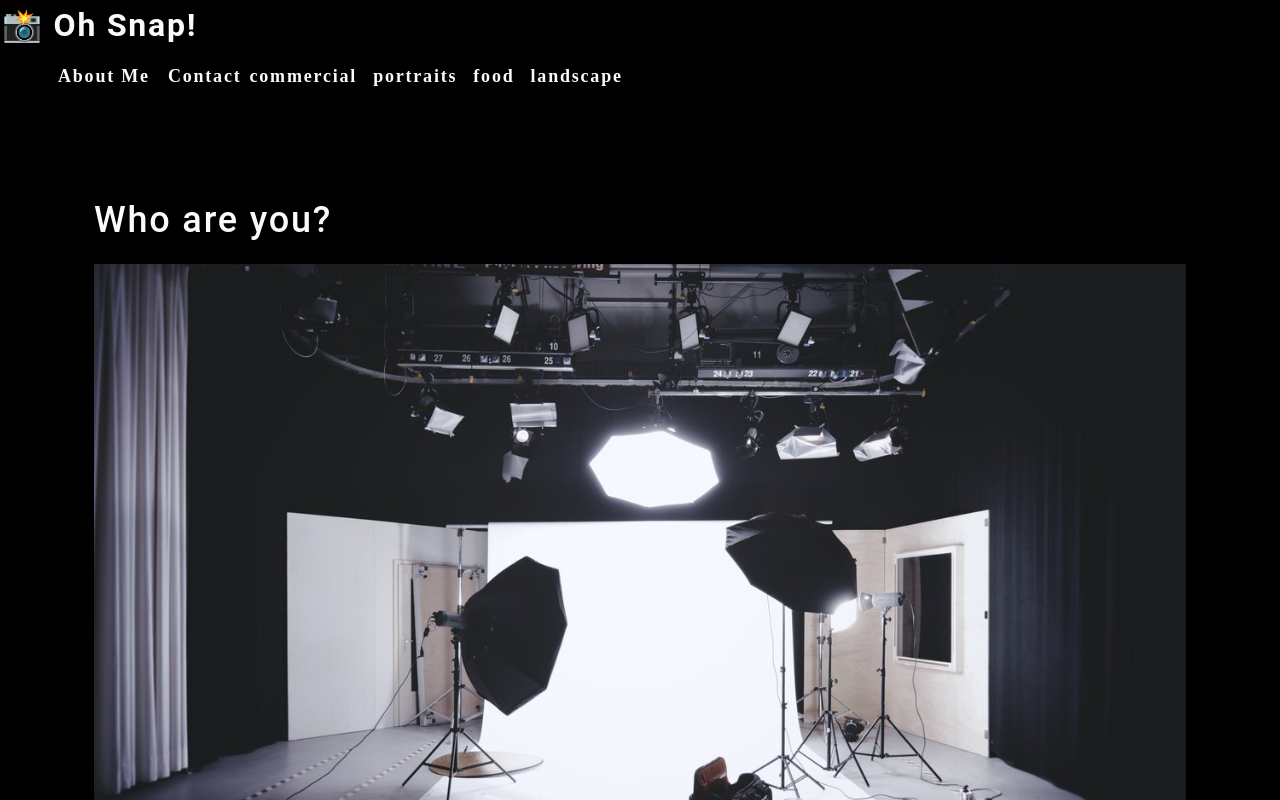
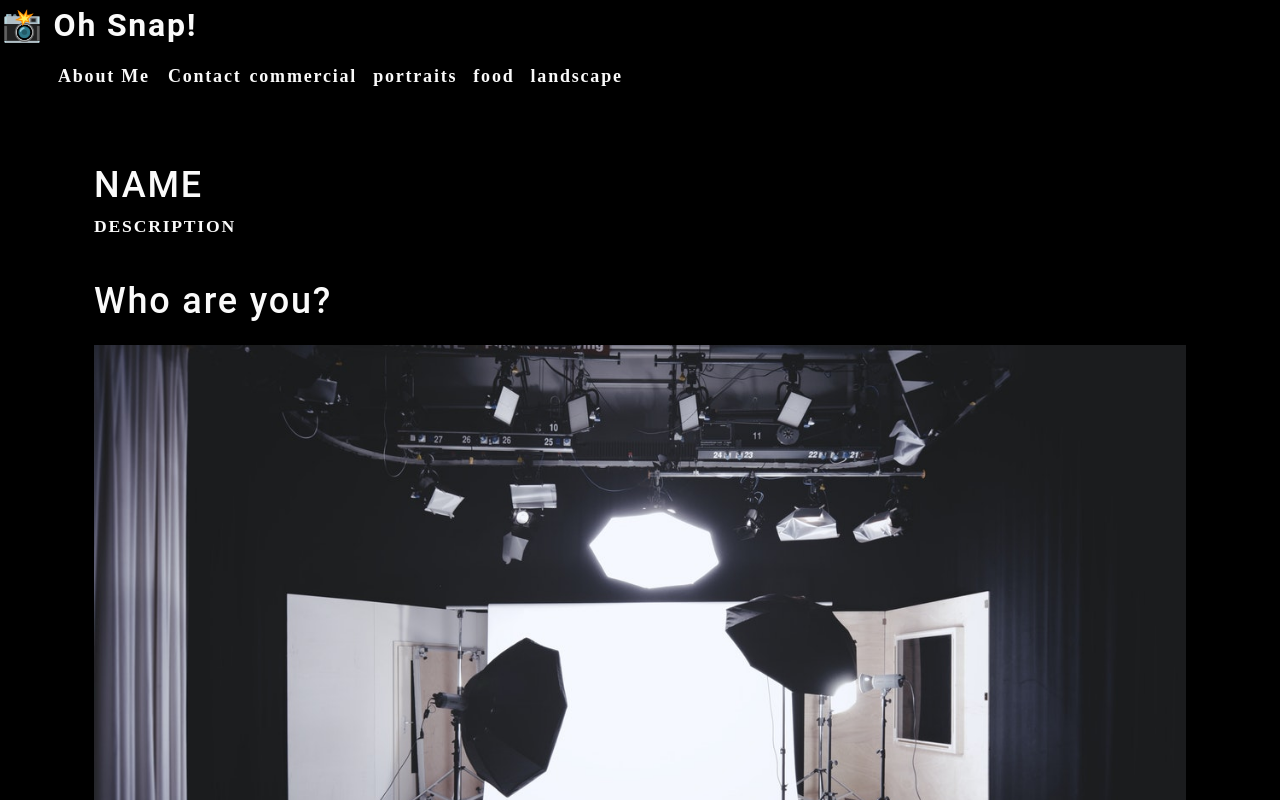
Before and after one commit to smendoza94/photo-port, a React (Create React App) app: page / in a window 1280 px wide. Shown: the top 800 px of the page. Built offline with nearby package versions, Linux system fonts and the light colour scheme.

Commit message:
added placeholder Gallery comp

```diff
--- a/src/App.js
+++ b/src/App.js
@@ -3,6 +3,7 @@ import React from "react";
 import "./App.css";
 import About from "./components/About";
 import Nav from "./components/Nav";
+import Gallery from "./components/Gallery";
 
 // React components follow the PascalCase naming convention.
 // Knowing this will help you quickly identify whether a
@@ -13,6 +14,7 @@ function App() {
     <div>
       <Nav></Nav>
       <main>
+        <Gallery></Gallery>
         <About></About>
       </main>
     </div>
--- /dev/null
+++ b/src/components/Gallery/index.js
@@ -0,0 +1,12 @@
+import React from "react";
+
+function Gallery() {
+  return (
+    <section>
+      <h1>NAME</h1>
+      <p>DESCRIPTION</p>
+    </section>
+  );
+}
+
+export default Gallery;
```
